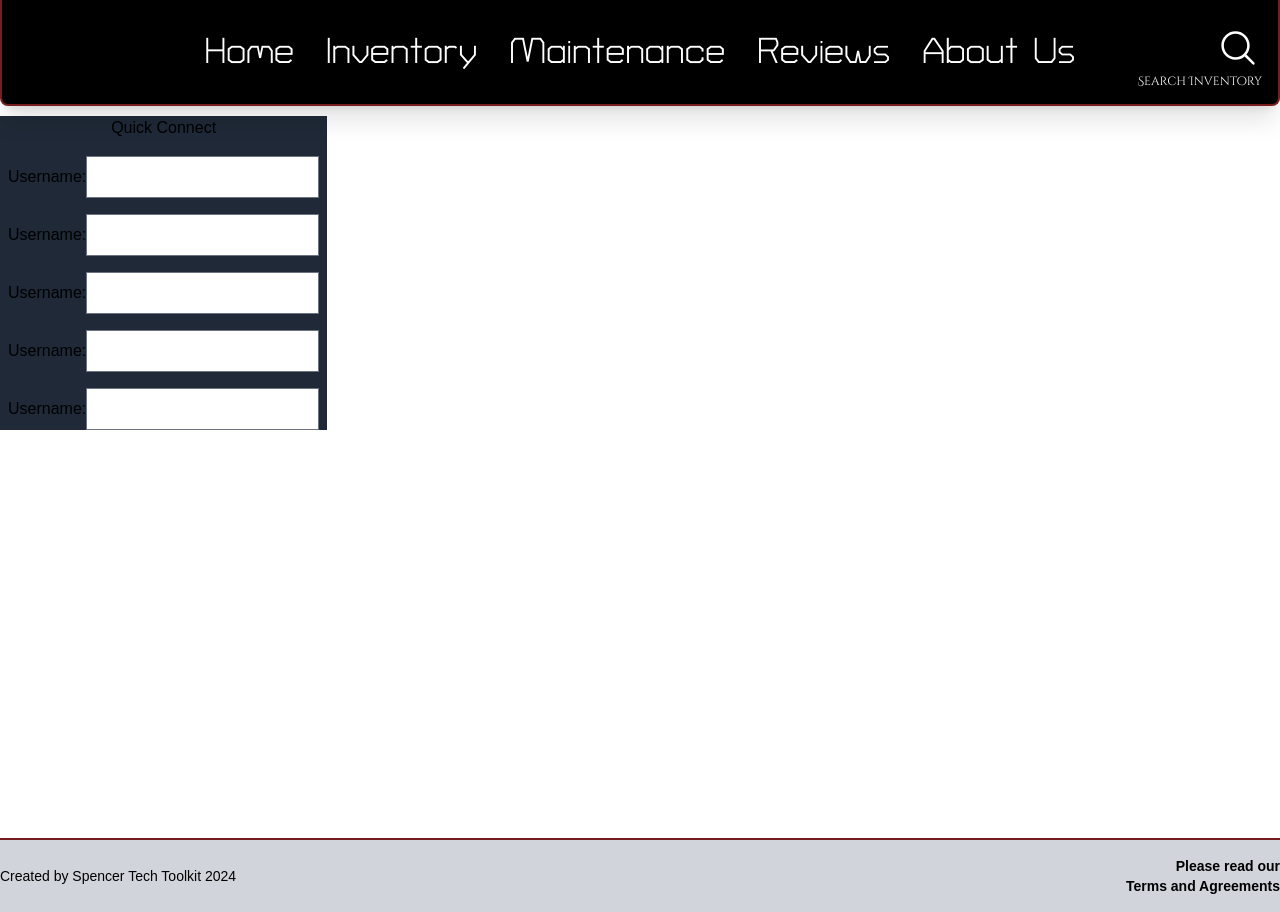
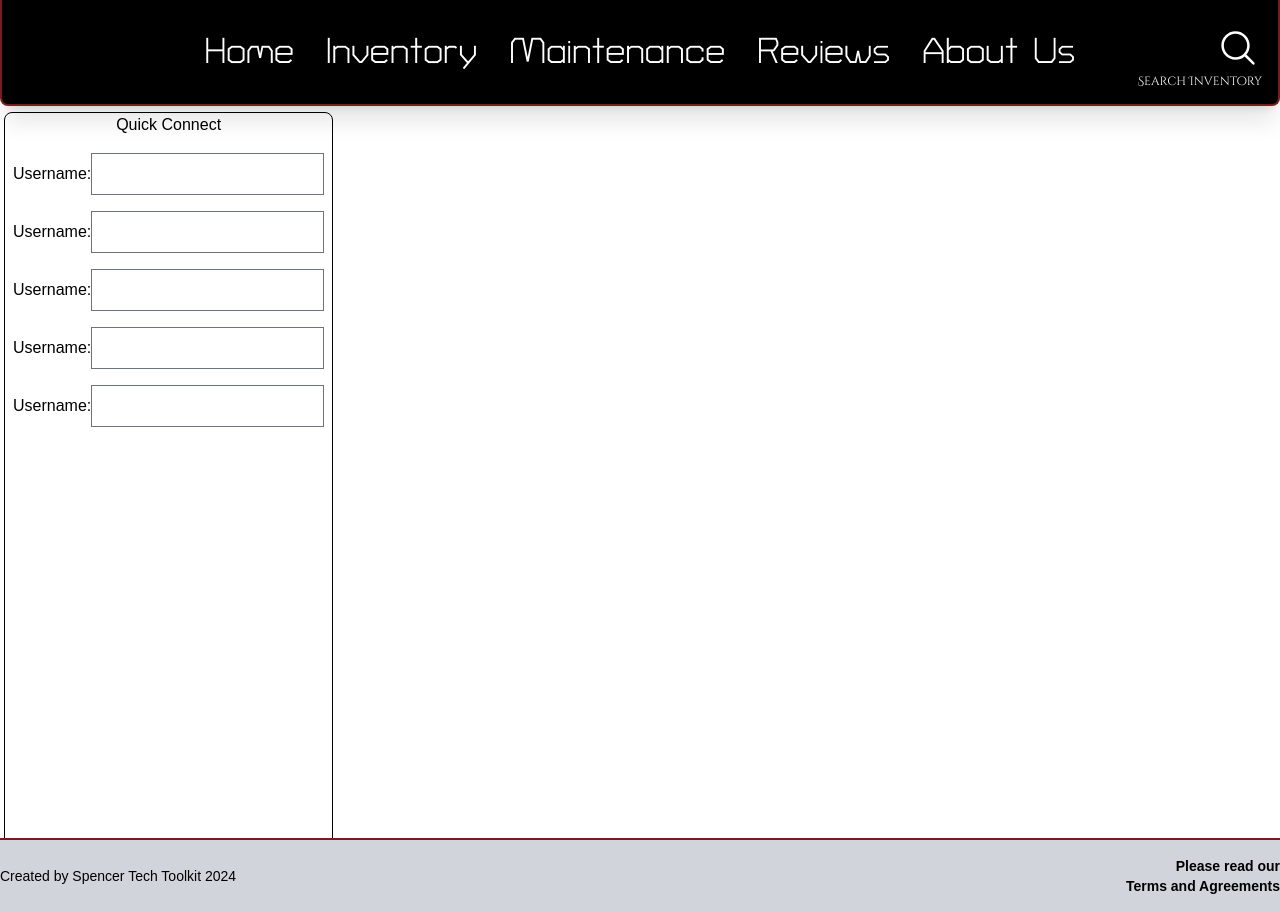
Before and after one commit to trudruskii/MileHighAutoSales, a Next.js app in the folder frontend/: page /maintenance in a window 1280 px wide. Built offline with nearby package versions, Linux system fonts and the light colour scheme.

Commit message:
stubbing

```diff
--- a/frontend/src/app/components/Footer.tsx
+++ b/frontend/src/app/components/Footer.tsx
@@ -3,7 +3,7 @@ import Link from "next/link";
 export default function Footer(){
     return(
         <>
-            <footer className="bg-gray-300 py-4 border-t-2 border-red-900">
+            <footer className="bg-gray-300 py-4 border-t-2 border-red-900 z-20">
                 <div className="container mx-auto items-center text-left grid grid-cols-2">
                     <div className="text-sm text-start text-black">Created by Spencer Tech Toolkit 2024</div>
                     <div className="font-semibold text-black hover:text-red-900 text-right text-sm"><Link href="/">Please read our<br/>Terms and Agreements</Link></div>
--- a/frontend/src/app/maintenance/page.tsx
+++ b/frontend/src/app/maintenance/page.tsx
@@ -2,7 +2,7 @@ export default function(){
     return(
         <>
             <div className="flex">
-                <div className="bg-gray-800 fixed left-0 mt-1 w-92 flex flex-col gap-4 justify-center px-2">
+                <div className="fixed left-0 z-0 h-screen w-92 rounded-lg px-2 ml-1 bg-white border-[1px] border-black flex flex-col justify-start gap-4 ">
                     <span className="text-center">Quick Connect</span>
                     <form>
                         <label htmlFor="username">Username:</label>
```
